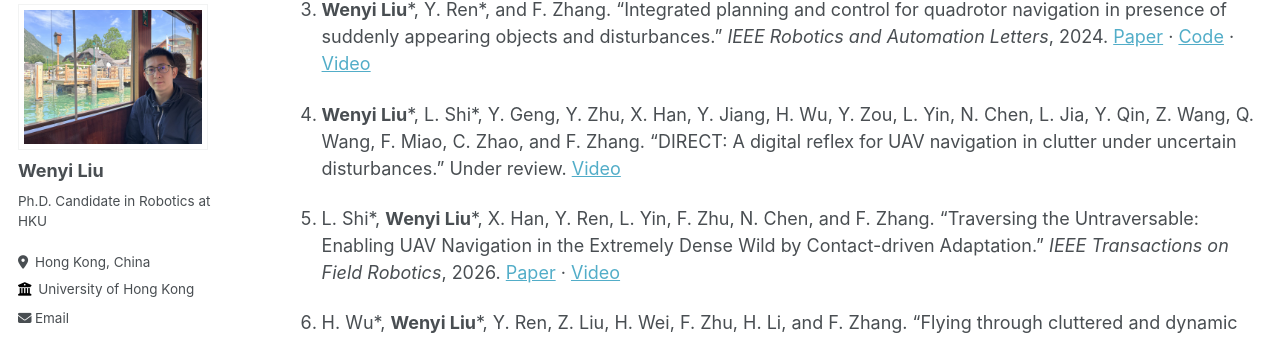
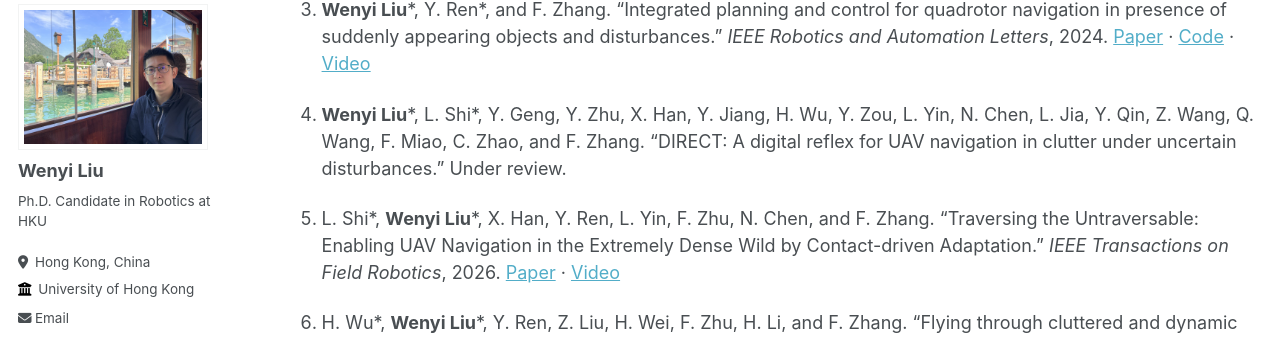
Before and after one commit to FENYUN323/liuwenyi.github.io, a Jekyll site: the page built from _pages/publications.md, in a window 1280 px wide and 900 px high, scrolled down 403 px. Shown: the part 102-442 px from the top of the window. Built offline with Jekyll 4.4.1, drawn with Linux system fonts in a browser that asks for light colours; some web fonts are replaced.

Commit message:
Remove DIRECT video from publications

```diff
--- a/_pages/publications.md
+++ b/_pages/publications.md
@@ -17,7 +17,7 @@ You can also find my publications on [Google Scholar](https://scholar.google.com
 
 3. **Wenyi Liu**\*, Y. Ren\*, and F. Zhang. “Integrated planning and control for quadrotor navigation in presence of suddenly appearing objects and disturbances.” *IEEE Robotics and Automation Letters*, 2024. [Paper](https://ieeexplore.ieee.org/abstract/document/10238764) · [Code](https://github.com/hku-mars/IPC) · [Video](https://www.bilibili.com/video/BV1NM4y117TH)
 
-4. **Wenyi Liu**\*, L. Shi\*, Y. Geng, Y. Zhu, X. Han, Y. Jiang, H. Wu, Y. Zou, L. Yin, N. Chen, L. Jia, Y. Qin, Z. Wang, Q. Wang, F. Miao, C. Zhao, and F. Zhang. “DIRECT: A digital reflex for UAV navigation in clutter under uncertain disturbances.” Under review. [Video](https://youtu.be/A1KgZRGSbpo)
+4. **Wenyi Liu**\*, L. Shi\*, Y. Geng, Y. Zhu, X. Han, Y. Jiang, H. Wu, Y. Zou, L. Yin, N. Chen, L. Jia, Y. Qin, Z. Wang, Q. Wang, F. Miao, C. Zhao, and F. Zhang. “DIRECT: A digital reflex for UAV navigation in clutter under uncertain disturbances.” Under review.
 
 5. L. Shi\*, **Wenyi Liu**\*, X. Han, Y. Ren, L. Yin, F. Zhu, N. Chen, and F. Zhang. “Traversing the Untraversable: Enabling UAV Navigation in the Extremely Dense Wild by Contact-driven Adaptation.” *IEEE Transactions on Field Robotics*, 2026. [Paper](https://ieeexplore.ieee.org/document/11573071) · [Video](https://youtu.be/C_Iw6WcDexE)
 
```
